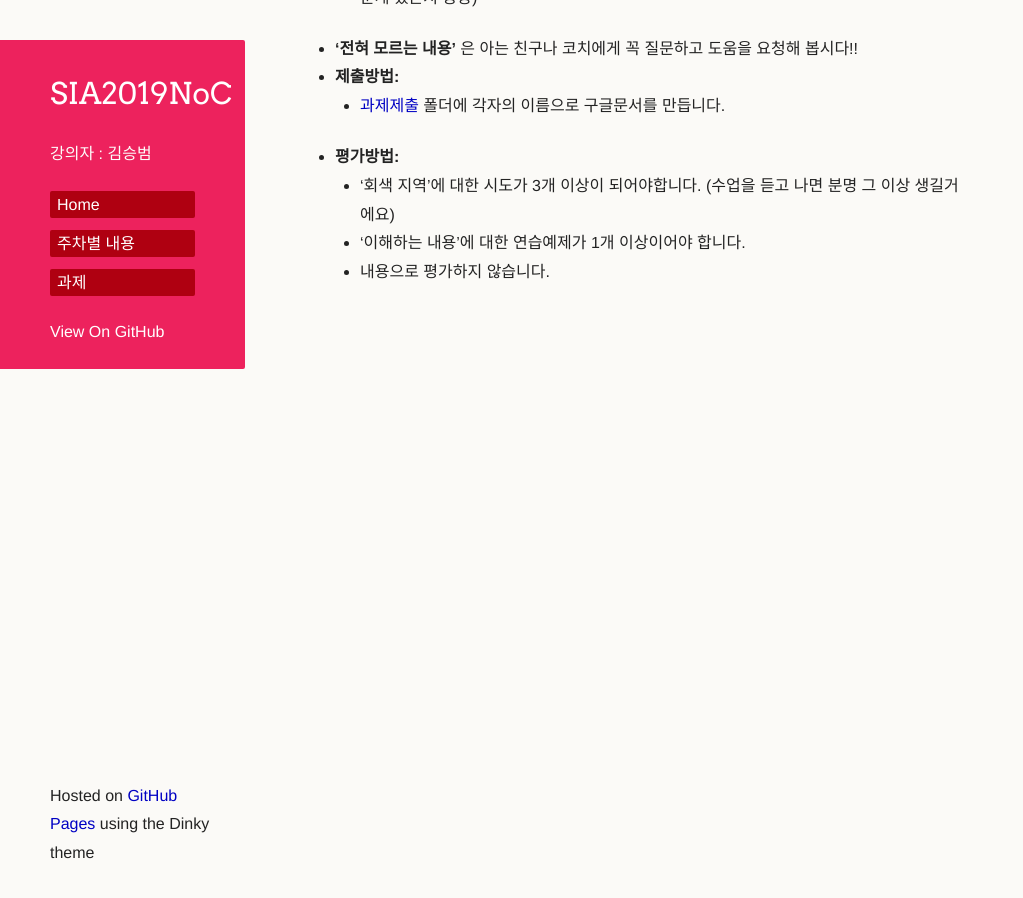
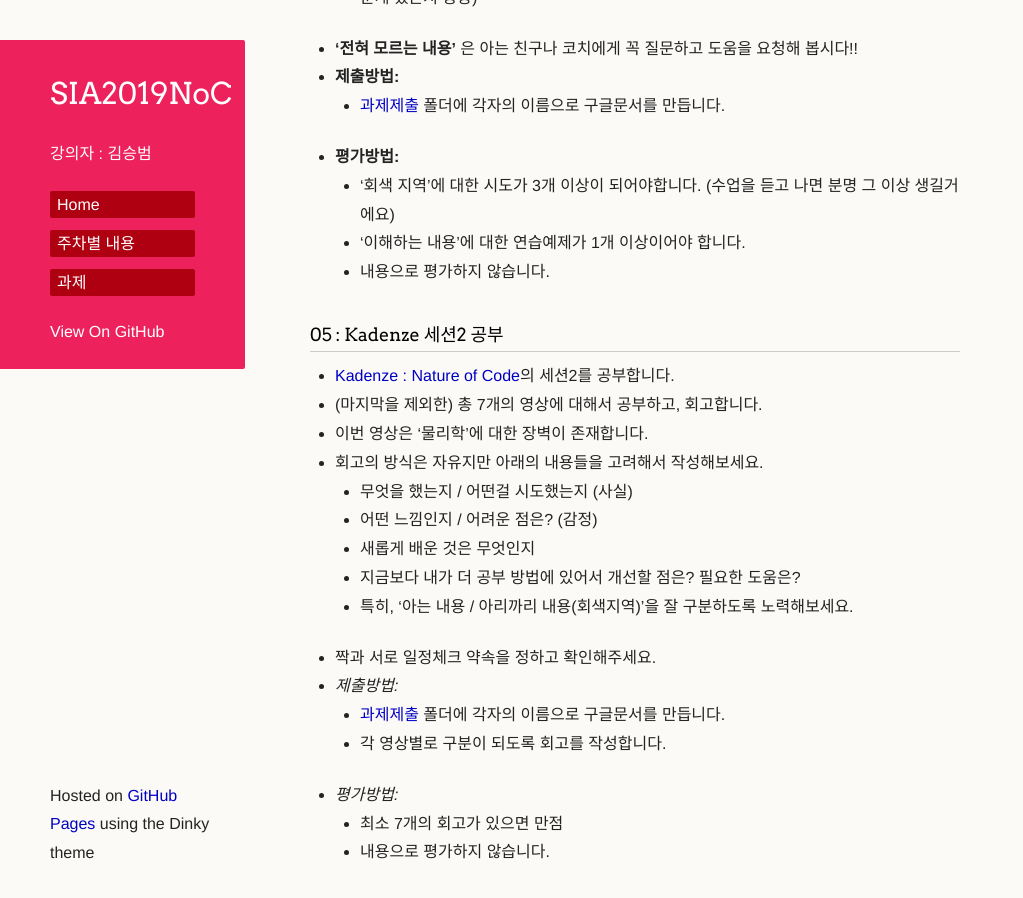
Before and after one commit to picxenk/SIA2019NoC, a Jekyll site: the page built from homework.md, in a window 1280 px wide and 900 px high, scrolled down 1832 px. Shown: the whole window, without its empty margins (0-1023 px from the left). Built offline with Jekyll 4.4.1, drawn with Linux system fonts in a browser that asks for light colours; our own code applies the rules of GitHub Pages for plain Markdown files; a script that is not in the unit is left out; the repository's description, which GitHub fills in, is left out.

Commit message:
update for week 5

```diff
--- a/homework.md
+++ b/homework.md
@@ -57,3 +57,22 @@
     * '회색 지역'에 대한 시도가 3개 이상이 되어야합니다. (수업을 듣고 나면 분명 그 이상 생길거에요)
     * '이해하는 내용'에 대한 연습예제가 1개 이상이어야 합니다.
     * 내용으로 평가하지 않습니다.
+
+
+### 05 : Kadenze 세션2 공부
+ * [Kadenze : Nature of Code](https://www.kadenze.com/courses/the-nature-of-code-ii/sessions)의 세션2를 공부합니다.
+ * (마지막을 제외한) 총 7개의 영상에 대해서 공부하고, 회고합니다.
+ * 이번 영상은 '물리학'에 대한 장벽이 존재합니다.
+ * 회고의 방식은 자유지만 아래의 내용들을 고려해서 작성해보세요.
+   * 무엇을 했는지 / 어떤걸 시도했는지 (사실)
+   * 어떤 느낌인지 / 어려운 점은? (감정)
+   * 새롭게 배운 것은 무엇인지
+   * 지금보다 내가 더 공부 방법에 있어서 개선할 점은? 필요한 도움은?
+   * 특히, '아는 내용 / 아리까리 내용(회색지역)'을 잘 구분하도록 노력해보세요.
+ * 짝과 서로 일정체크 약속을 정하고 확인해주세요.
+ * *제출방법:*
+   * [과제제출](https://drive.google.com/drive/folders/1UU9-3JX27yoShkjOBe0YOUXsU7o8VLQh?usp=sharing) 폴더에 각자의 이름으로 구글문서를 만듭니다.
+   * 각 영상별로 구분이 되도록 회고를 작성합니다.
+ * *평가방법:*
+   * 최소 7개의 회고가 있으면 만점
+   * 내용으로 평가하지 않습니다.
```
Also changed, not shown: curriculum.md (+9 -0 lines).
